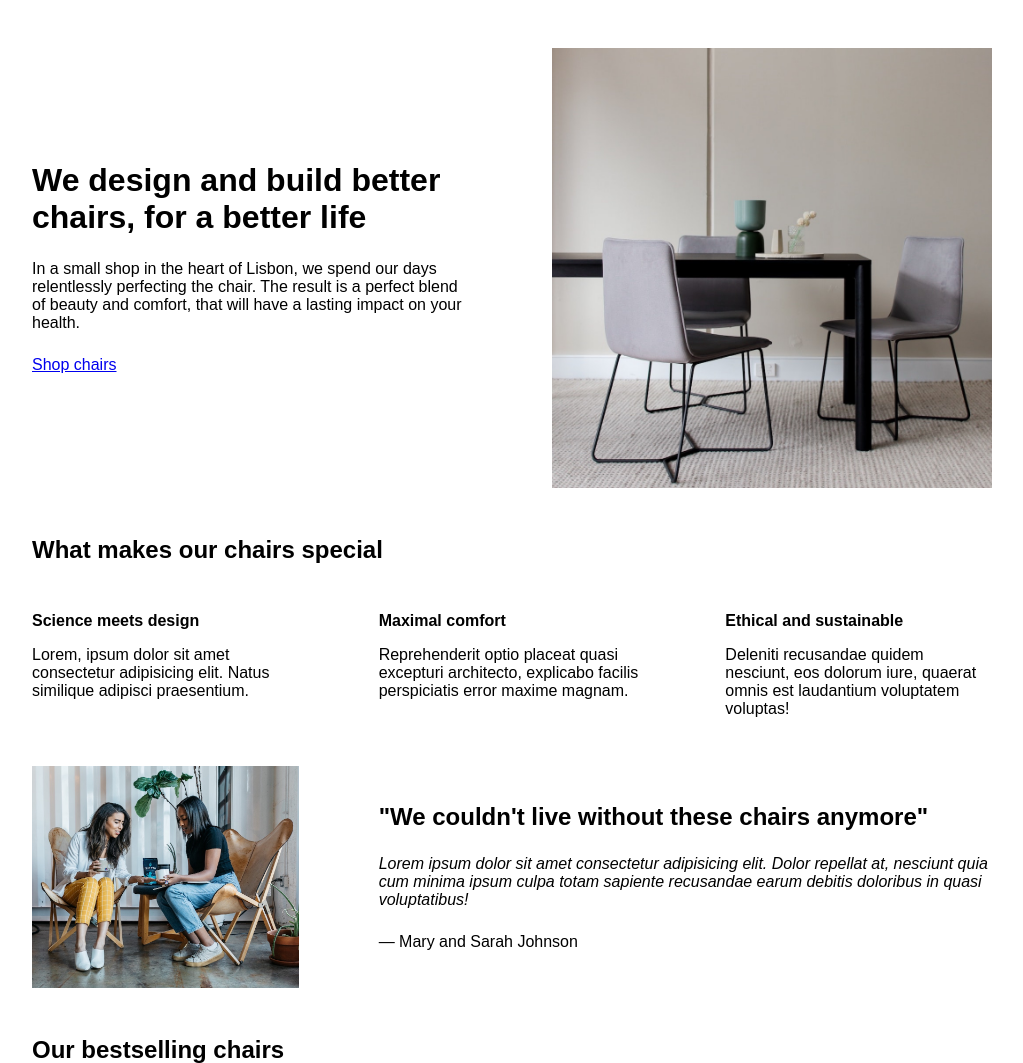
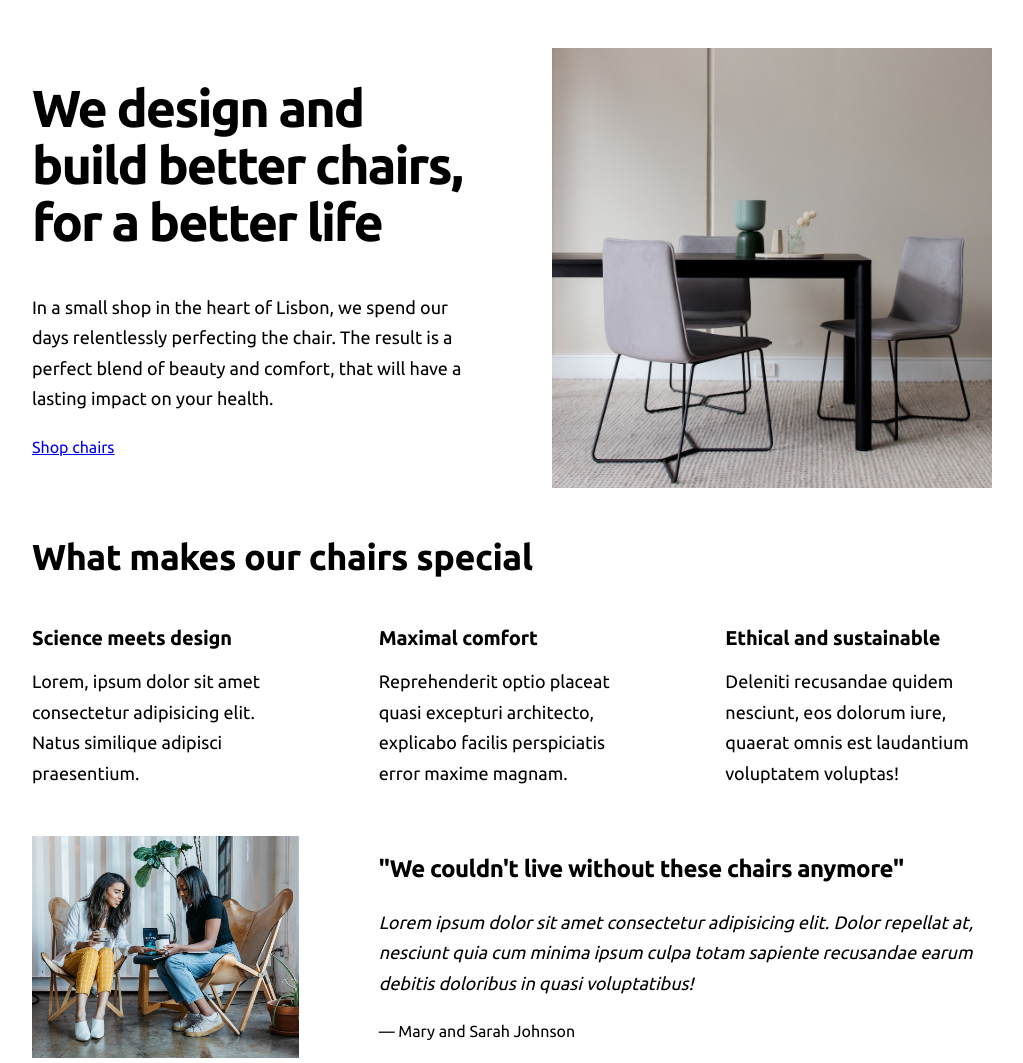
Before and after one commit to Saurav-98/web-design, a plain HTML site: page index.html in a window 1280 px wide. Shown: the top 1063 px of the page, without its empty margins (128-1151 px from the left). Drawn offline with Linux system fonts and the light colour scheme.

Commit message:
creating good reading expeience with  typography

```diff
--- a/index.html
+++ b/index.html
@@ -6,6 +6,14 @@
     <meta name="viewport" content="width=device-width, initial-scale=1.0" />
 
     <link rel="stylesheet" href="style.css" />
+
+    <!-- Google Fonts -->
+    <link rel="preconnect" href="https://fonts.googleapis.com" />
+    <link rel="preconnect" href="https://fonts.gstatic.com" crossorigin />
+    <link
+      href="https://fonts.googleapis.com/css2?family=Ubuntu:wght@400;500;700&display=swap"
+      rel="stylesheet"
+    />
     <title>Lisbon Chair Shop</title>
   </head>
   <body>
--- a/style.css
+++ b/style.css
@@ -16,9 +16,8 @@ FONT SIZE SYSTEM (px)
 /* GENERAL STYLES */
 /* ------------------------ */
 body {
-  font-family: sans-serif;
+  font-family: "Ubuntu", sans-serif;
 }
-
 .container {
   width: 960px;
   margin: 0 auto;
@@ -89,11 +88,14 @@ img {
 
 .testimonial-box h2 {
   margin-bottom: 24px;
+  font-size: 24px;
 }
 
 .testimonial-text {
   font-style: italic;
   margin-bottom: 24px;
+  font-size: 18px;
+  line-height: 1.7;
 }
 
 /* CHAIRS */
@@ -103,6 +105,7 @@ img {
 
 h3 {
   margin-bottom: 24px;
+  font-size: 20px;
 }
 
 .chair-details {
@@ -127,8 +130,39 @@ h3 {
 .chair-price {
   display: flex;
   justify-content: space-between;
+  font-size: 20px;
 }
 
 footer {
   margin-bottom: 48px;
+  font-size: 14px;
+  line-height: 1.7;
 }
+
+/* Typeface generATOR */
+h1 {
+  /* 44 / 52 / 62 */
+  font-size: 52px;
+  line-height: 1.1;
+  letter-spacing: -2px;
+  margin-bottom: 40px;
+}
+.header-text {
+  /* 16 / 18 / 20 / */
+  font-size: 18px;
+  line-height: 1.7;
+}
+h2 {
+  /* 30 / 36 / 44 */
+  font-size: 36px;
+  letter-spacing: -0.5px;
+}
+.features-title {
+  /* 16 / 18 / 20  */
+  font-size: 20px;
+  letter-spacing: -0.2px;
+}
+.features-text {
+  line-height: 1.7;
+  font-size: 18px;
+}
```
